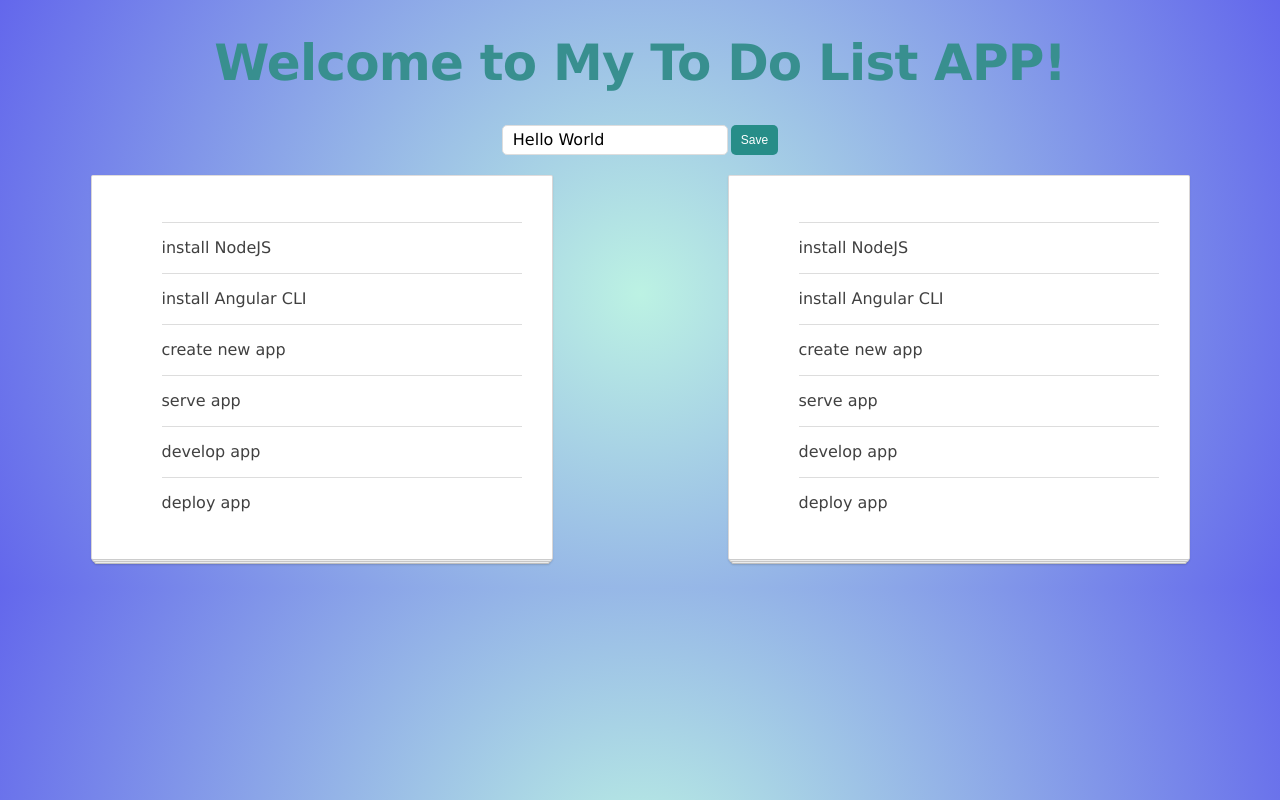
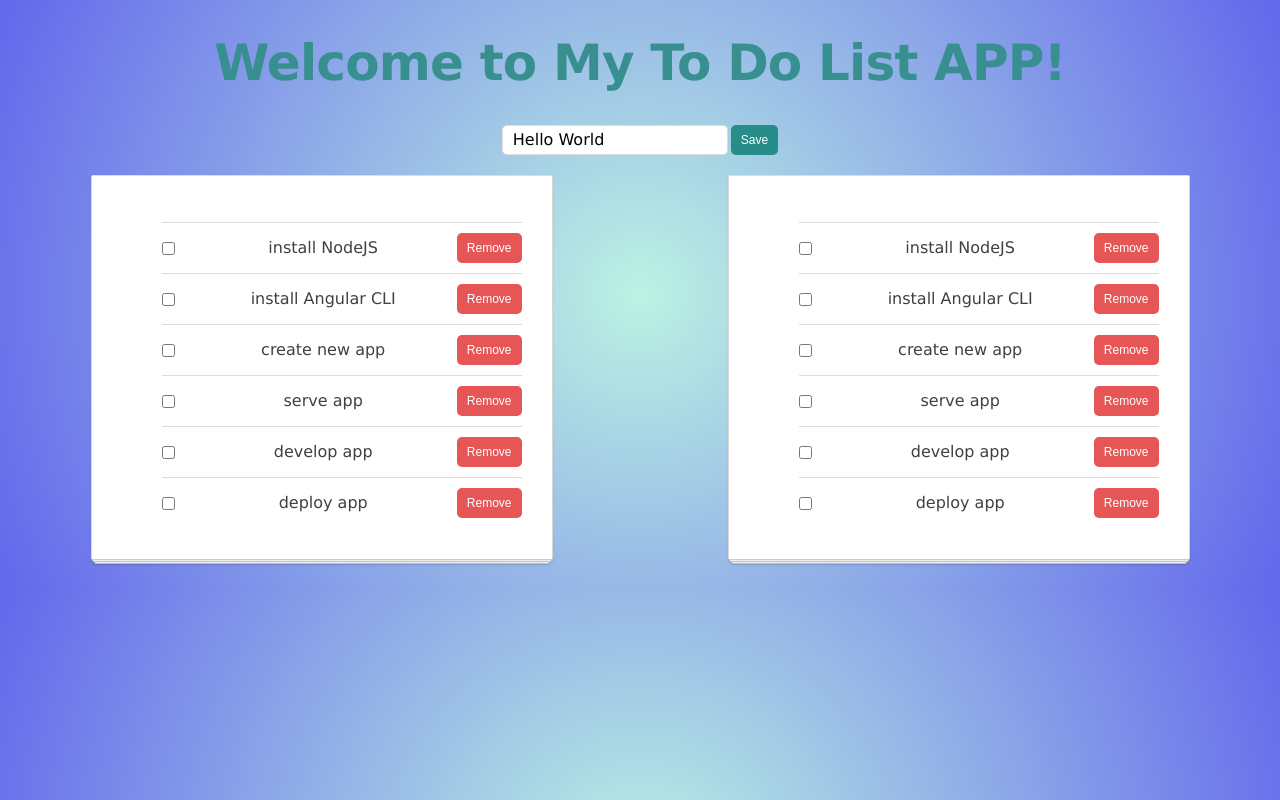
Before and after one commit to ESP420/angular-17-todo-list, an Angular app: page / in a window 1280 px wide. Built offline with nearby package versions, Linux system fonts and the light colour scheme.

Commit message:
remove and update todo item

```diff
--- a/src/app/services/todo-list.service.ts
+++ b/src/app/services/todo-list.service.ts
@@ -18,9 +18,12 @@ const defaultTodoList: TodoItem[] = [
 export class TodoListService {
 
   todoList: TodoItem[];
-  constructor(private storageService: StorageService) { }
+  constructor(private storageService: StorageService) {
+    this.todoList =
+      storageService.getData(todoListStorageKey) || defaultTodoList;
+  }
   public getTodoList(): Array<TodoItem> {
-    return this.storageService.getData("todoList") || defaultTodoList;
+    return this.todoList;;
   }
   public addItem(title: string): void {
     this.todoList.push({ title });
--- a/src/app/shared/list-manager/list-manager.component.html
+++ b/src/app/shared/list-manager/list-manager.component.html
@@ -1,19 +1,21 @@
 <div class="container-todo">
-    <app-input-button-unit (submit)="addItem($event)"></app-input-button-unit>
+    <app-input-button-unit (submit)="addItem($event)" />
     <div class="grid-list ">
         <div class="todo-app">
             <ul>
                 <li *ngFor="let todoItem of todoList">
-                    <app-todo-item [item]="todoItem"></app-todo-item>
+                    <app-todo-item [item]="todoItem" (remove)="removeItem($event)"
+                        (update)="updateItem($event.item, $event.changes)" />
                 </li>
 
             </ul>
         </div>
         <div class="todo-app">
             <ul>
-                @for (item of todoList; track $index) {
+                @for (todoItem of todoList; track $index) {
                 <li>
-                    <app-todo-item [item]="item" />
+                    <app-todo-item [item]="todoItem" (remove)="removeItem($event)"
+                        (update)="updateItem($event.item, $event.changes)" />
                 </li>
                 }
                 @empty {
--- a/src/app/shared/list-manager/list-manager.component.ts
+++ b/src/app/shared/list-manager/list-manager.component.ts
@@ -18,6 +18,7 @@ export class ListManagerComponent implements OnInit {
   todoList!: TodoItem[]
   constructor(private todoListService: TodoListService) {
     this.todoList = this.todoListService.getTodoList();
+    console.log(this.todoList)
   }
 
   ngOnInit(): void {
@@ -26,4 +27,10 @@ export class ListManagerComponent implements OnInit {
   addItem(title: string): void {
     this.todoListService.addItem(title)
   }
+  removeItem(item): void {
+    this.todoListService.deleteItem(item)
+  }
+  updateItem(item: TodoItem, changes: TodoItem) {
+    this.todoListService.updateItem(item, changes);
+  }
 }
--- a/src/app/shared/todo-item/todo-item.component.scss
+++ b/src/app/shared/todo-item/todo-item.component.scss
@@ -16,3 +16,6 @@
     flex-grow: 1;
     padding-left: 11px;
   }
+  .todo-complete {
+    text-decoration: line-through;
+  }
--- a/src/app/shared/todo-item/todo-item.component.ts
+++ b/src/app/shared/todo-item/todo-item.component.ts
@@ -1,22 +1,46 @@
-import { Component, Input, OnInit } from '@angular/core';
+import { Component, Output, Input, OnInit, EventEmitter } from '@angular/core';
 import { TodoItem } from '../../interfaces/todo-item';
+import { TodoListService } from '../../services/todo-list.service';
+import { CommonModule } from '@angular/common';
 
 @Component({
   selector: 'app-todo-item',
   standalone: true,
+  imports: [CommonModule],
   template: `
     <div class="todo-item">
+    <input type="checkbox"
+         class="todo-checkbox"
+         (click)="completeItem()"
+         [checked]="item.completed"/>
+         <span class="todo-title" [ngClass]="{'todo-complete': item.completed}">
   {{ item.title }}
+</span>
+  <button class="btn-red" (click)="removeItem()">
+  Remove
+</button>
 </div>
+
   `,
   styleUrls: ['./todo-item.component.scss']
 })
 export class TodoItemComponent implements OnInit {
   @Input() item: TodoItem;
-
-  constructor() { }
+  @Output() remove: EventEmitter<TodoItem> = new EventEmitter<TodoItem>()
+  @Output() update: EventEmitter<any> = new EventEmitter<any>();
+  constructor(private todoListService: TodoListService) { }
 
   ngOnInit(): void {
   }
+  removeItem() {
+    this.remove.emit(this.item)
 
+  }
+  completeItem() {
+    console.log
+    this.update.emit({
+      item: this.item,
+      changes: { completed: !this.item.completed }
+    })
+  }
 }
--- a/src/styles.scss
+++ b/src/styles.scss
@@ -32,11 +32,20 @@ ol, ul {
   }
 
   .btn-red {
-    background: red;
+    background: rgb(230, 86, 86);
+    color: #fff;
+    padding: 3px 10px;
+    margin: 0 0 0 3px;
+    border: none;
+    border-radius: 5px;
+    font-size: 12px;
+    line-height: 24px;
+    cursor: pointer;
+    vertical-align: bottom;
   }
 
   .btn-red:hover {
-    background: darkred;
+    background: red;
   }
 
   .app-title {
```
